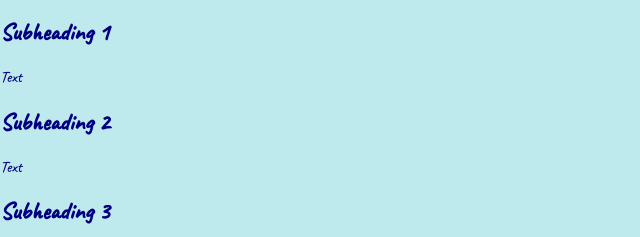
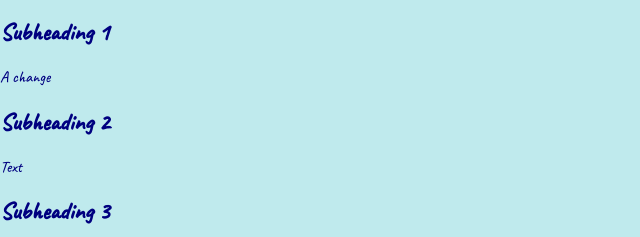
Before and after one commit to JPMaxim/bootcampJournal, a plain HTML site: page index.html in a window 1280 px wide. Shown: the part 145-382 px from the top of the page, 0-640 px from the left. Drawn offline with Linux system fonts and the light colour scheme.

Commit message:
testing push

```diff
--- a/index.html
+++ b/index.html
@@ -35,7 +35,7 @@
                 <h1>Title</h1>
 
                 <h2>Subheading 1</h2>
-                <p>Text</p>
+                <p>A change</p>
 
                 <h2>Subheading 2</h2>
                 <p>Text</p>
```
